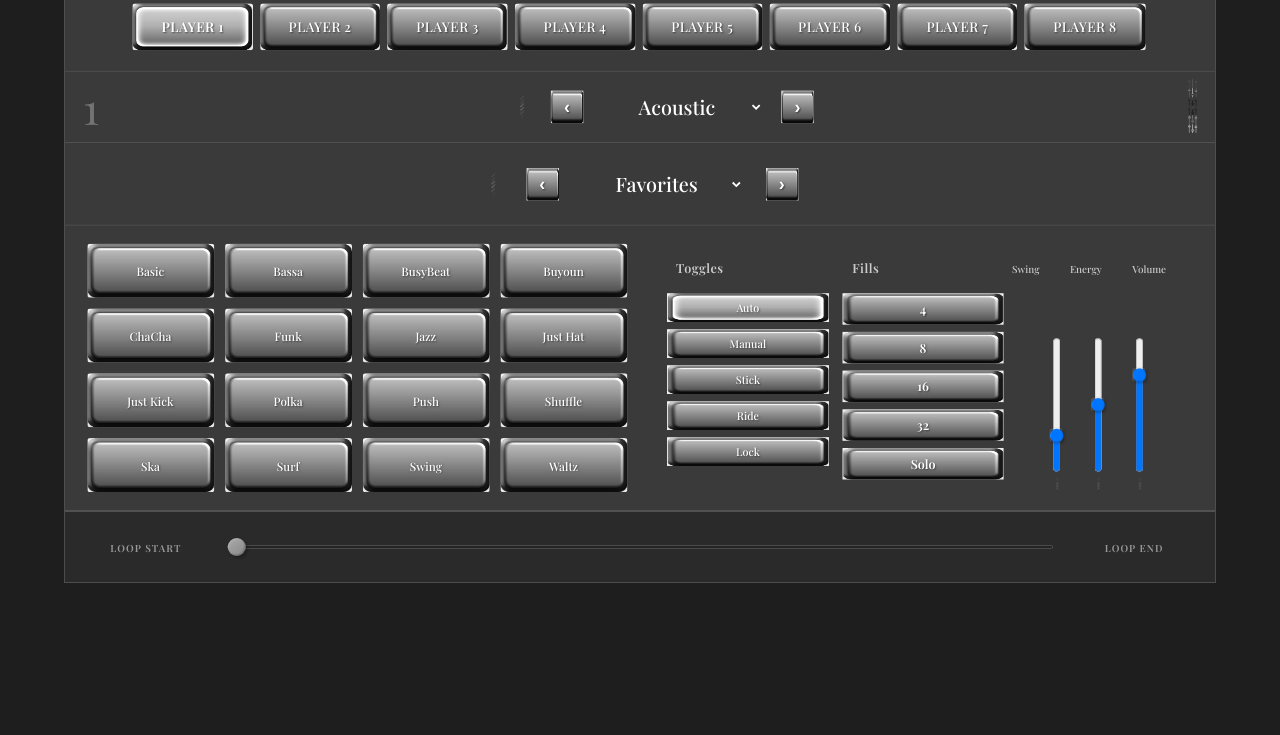
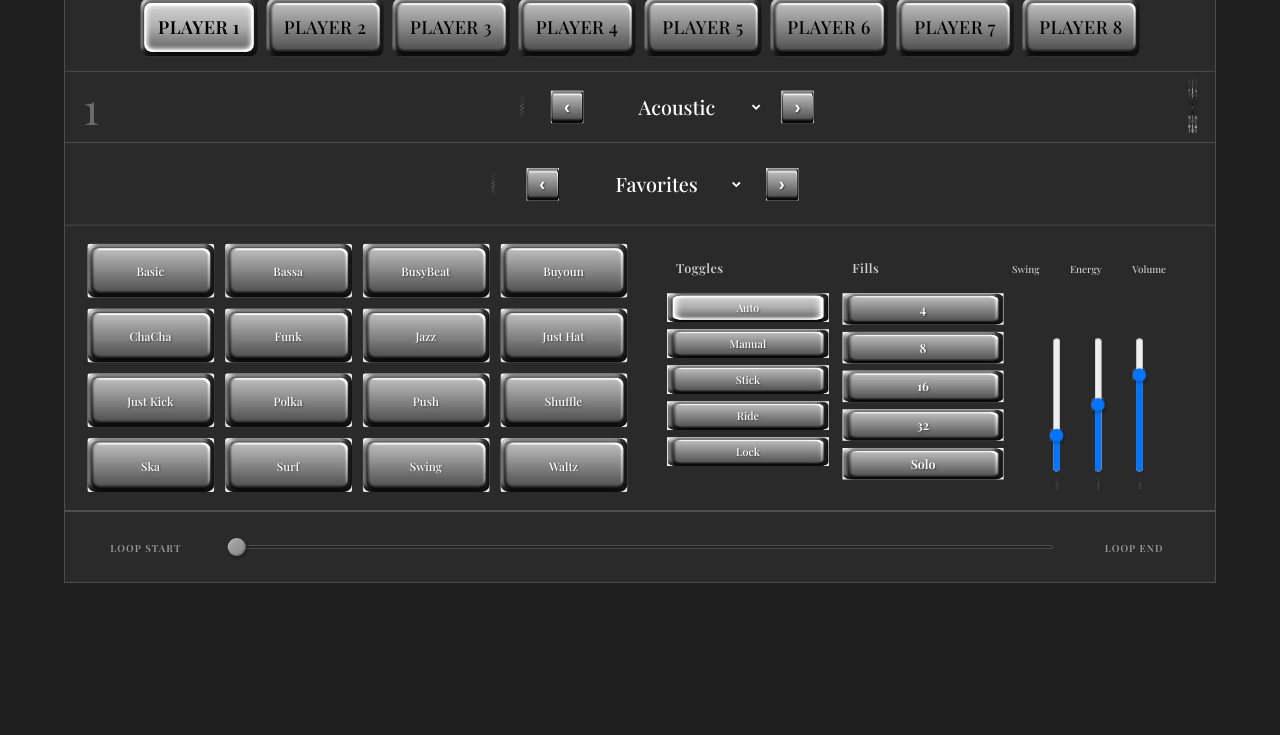
Before and after one commit to larryseyer/OTTO-Interface-Development, a plain HTML site: page index.html in a window 1280 px wide. Shown: the part 65-800 px from the top of the page. Drawn offline with nearby package versions, Linux system fonts and the light colour scheme; a web font is replaced by a local one.

Commit message:
Starting on row2

```diff
--- a/styles.css
+++ b/styles.css
@@ -282,7 +282,7 @@ body {
 /* Row 2: Player Tabs (15% height) - 8 Player Selection */
 .player-tabs-section {
     height: 15%;
-    background: var(--bg-primary);
+    background: var(--bg-secondary);
     border-bottom: 1px solid var(--border-color);
     display: flex;
     align-items: center;
@@ -291,32 +291,38 @@ body {
 
 .player-tabs {
     display: flex;
-    gap: 4px; /* Small gap between button graphics */
-    padding: 8px; /* Add padding to give buttons some breathing room */
+    gap: 10px; /* Further increased gap between button graphics */
+    padding: 8px 12px; /* Adjusted padding for better fit */
+    background: transparent; /* Ensure no background */
 }
 
 .player-tab {
-    padding: 16px 32px;
+    padding: 0; /* No padding - text fills button */
     background-image: url('Images/Button100.png');
     background-size: 100% 600%; /* 6 states vertically */
     background-position: 0 0%; /* Normal state - top segment */
     background-repeat: no-repeat;
+    background-color: transparent; /* Ensure no background color */
     border: none;
-    color: var(--text-primary);
+    color: #000000; /* Black text */
     font-family: 'Playfair Display', serif;
-    font-size: 15px;
+    font-size: 20px !important; /* Slightly reduced font size */
     font-weight: 500;
     cursor: pointer;
     transition: all 0.05s ease;
     letter-spacing: 0.5px;
     position: relative;
-    text-shadow: 1px 1px 2px rgba(0,0,0,0.5);
+    text-shadow: none; /* Removed text shadow for black text */
     border-radius: 3px;
-    min-height: 45px;
+    min-height: 65px; /* Reduced height by another ~10% */
+    height: 65px;
+    width: 130px; /* Increased width by another 20% */
     display: flex;
     align-items: center;
     justify-content: center;
-    margin: 0 2px; /* Small gap between buttons */
+    margin: 0;
+    line-height: 1;
+    white-space: nowrap; /* Prevent text from wrapping to new line */
 }
 
 .player-tab:first-child {
@@ -335,7 +341,7 @@ body {
 /* Row 3: Drum Kit Section (12% height) - Kit Selection & Controls */
 .drum-kit-section {
     height: 12%;
-    background: var(--bg-primary);
+    background: var(--bg-secondary);
     border-bottom: 1px solid var(--border-color);
     display: flex;
     align-items: center;
@@ -475,7 +481,7 @@ body {
 /* Row 4: Pattern Groups (14% height) - Pattern Groups */
 .pattern-groups-section {
     height: 14%;
-    background: var(--bg-primary);
+    background: var(--bg-secondary);
     border-bottom: 1px solid var(--border-color);
     display: flex;
     align-items: center;
@@ -537,7 +543,7 @@ body {
 /* Row 5: Pattern Matrix (45% height) - 50/50 Split */
 .pattern-matrix-section {
     height: 45%;
-    background: var(--bg-primary);
+    background: var(--bg-secondary);
     border-bottom: 1px solid var(--border-color);
     display: flex;
     padding: 20px;
@@ -839,7 +845,7 @@ body {
 
     .player-tab {
         padding: 12px 25px;
-        font-size: 14px;
+        font-size: 24px !important;
     }
 }
 
```
Also changed, not shown: 1 other file.
